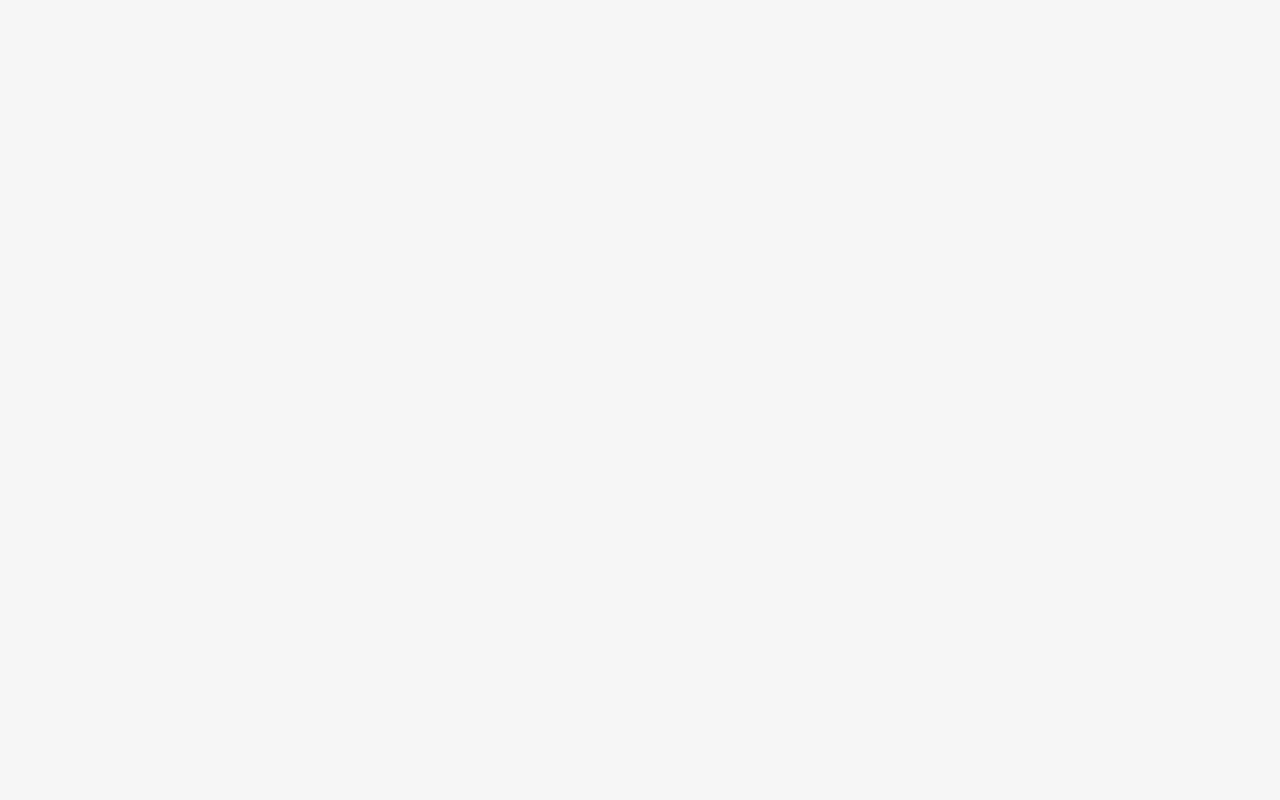
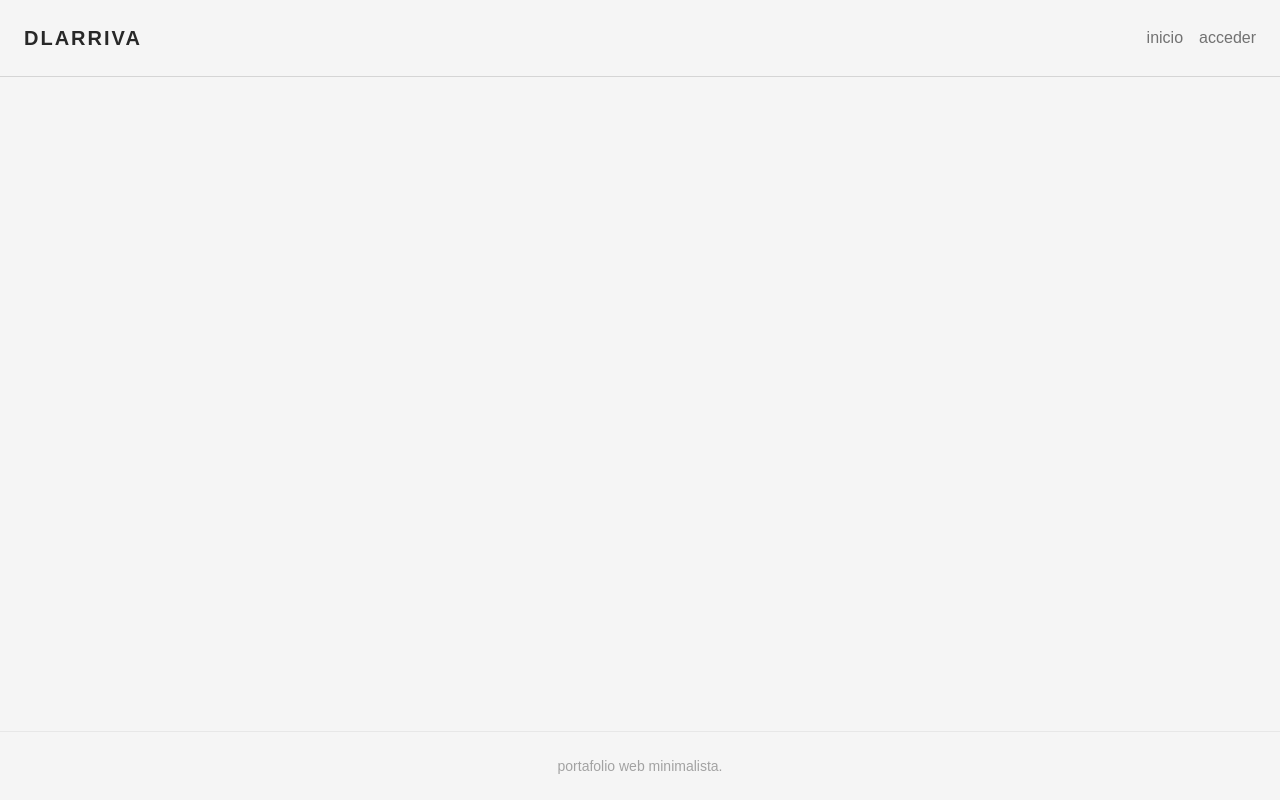
Before and after one commit to DavidLarriva/portafolioPersonal-DLarriva, an Angular app: page / in a window 1280 px wide. Built offline with nearby package versions, Linux system fonts and the light colour scheme.

Commit message:
creacion de header y footer

```diff
--- a/src/app/app.html
+++ b/src/app/app.html
@@ -1,2 +1,10 @@
+<!-- layout global -->
+<div class="app-shell">
+  <app-header />
 
-<router-outlet />
+  <main class="flex-1 w-full max-w-5xl mx-auto px-6 py-8">
+    <router-outlet />
+  </main>
+
+  <app-footer />
+</div>
--- a/src/app/app.ts
+++ b/src/app/app.ts
@@ -1,12 +1,14 @@
-import { Component, signal } from '@angular/core';
+import { Component } from '@angular/core';
 import { RouterOutlet } from '@angular/router';
+import { HeaderComponent } from './components/header/header';
+import { FooterComponent } from './components/footer/footer';
 
 @Component({
   selector: 'app-root',
-  imports: [RouterOutlet],
+  imports: [RouterOutlet, HeaderComponent, FooterComponent],
   templateUrl: './app.html',
   styleUrl: './app.css'
 })
 export class App {
-  protected readonly title = signal('portafolio-david');
+  // logica de la aplicacion principal
 }
--- /dev/null
+++ b/src/app/components/footer/footer.html
@@ -0,0 +1,4 @@
+<!-- pie de pagina -->
+<footer class="p-6 text-center text-gray-400 text-sm border-t border-gray-200 mt-auto">
+  portafolio web minimalista.
+</footer>
--- /dev/null
+++ b/src/app/components/footer/footer.ts
@@ -0,0 +1,11 @@
+import { Component } from '@angular/core';
+
+@Component({
+  selector: 'app-footer',
+  imports: [],
+  templateUrl: './footer.html',
+  styleUrl: './footer.css'
+})
+export class FooterComponent {
+  // logica del pie de pagina
+}
--- /dev/null
+++ b/src/app/components/header/header.html
@@ -0,0 +1,10 @@
+<!-- encabezado principal -->
+<header class="flex items-center justify-between p-6 border-b border-gray-300">
+  <h1 class="text-xl font-bold tracking-widest text-gray-800">
+    DLARRIVA
+  </h1>
+  <nav class="flex gap-4">
+    <a routerLink="/" class="text-gray-500 hover:text-black transition-colors">inicio</a>
+    <a routerLink="/login" class="text-gray-500 hover:text-black transition-colors">acceder</a>
+  </nav>
+</header>
--- /dev/null
+++ b/src/app/components/header/header.ts
@@ -0,0 +1,12 @@
+import { Component } from '@angular/core';
+import { RouterLink, RouterLinkActive } from '@angular/router';
+
+@Component({
+  selector: 'app-header',
+  imports: [RouterLink, RouterLinkActive],
+  templateUrl: './header.html',
+  styleUrl: './header.css'
+})
+export class HeaderComponent {
+  // logica del encabezado
+}
```
Also changed, not shown: src/app/components/footer/footer.css (added), src/app/components/header/header.css (added), 2 other files (tests, documents, lock files or other folders).
